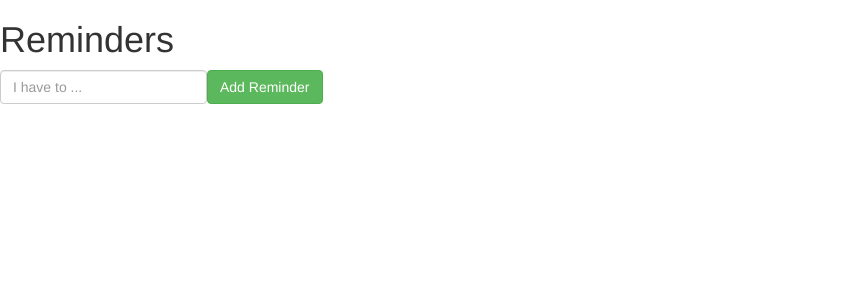
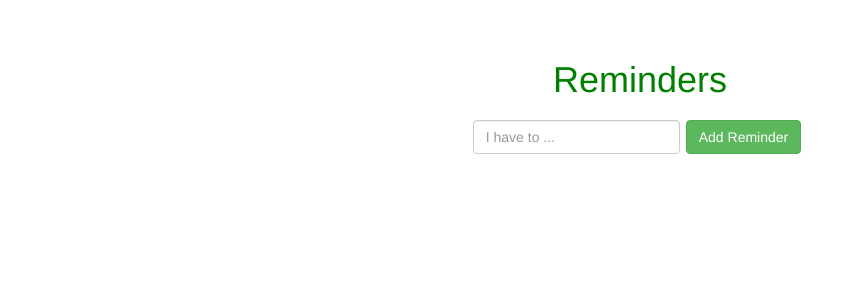
Before and after one commit to ckdrew670/reminders, a React (Create React App) app: page / in a window 1280 px wide. Shown: the top 300 px of the page, without its empty margins (0-864 px from the left). Built offline with nearby package versions, Linux system fonts and the light colour scheme.

Commit message:
Add some styling to the App

```diff
--- a/src/components/App/App.js
+++ b/src/components/App/App.js
@@ -65,7 +65,7 @@ class App extends Component {
                         value="Add Reminder"
                     />
                 </form>
-                <div>{ this.listReminders() }</div>
+                { this.listReminders() }
             </div>
         )
     }
--- /dev/null
+++ b/src/index.css
@@ -0,0 +1,20 @@
+.App {
+    padding: 30px;
+    display: flex;
+    flex-direction: column;
+    flex-wrap: wrap;
+    align-items: center;
+}
+
+h1 {
+    color: green;
+    padding: 10px;
+}
+
+input {
+    margin-right: 6px;
+}
+
+ul {
+    margin-top: 30px;
+}
--- a/src/index.js
+++ b/src/index.js
@@ -4,6 +4,7 @@ import App from "./components/App";
 import { Provider } from "react-redux";
 import { createStore } from "redux";
 import reducer from './reducer';
+import './index.css';
 
 const store = createStore(
     reducer,
```
